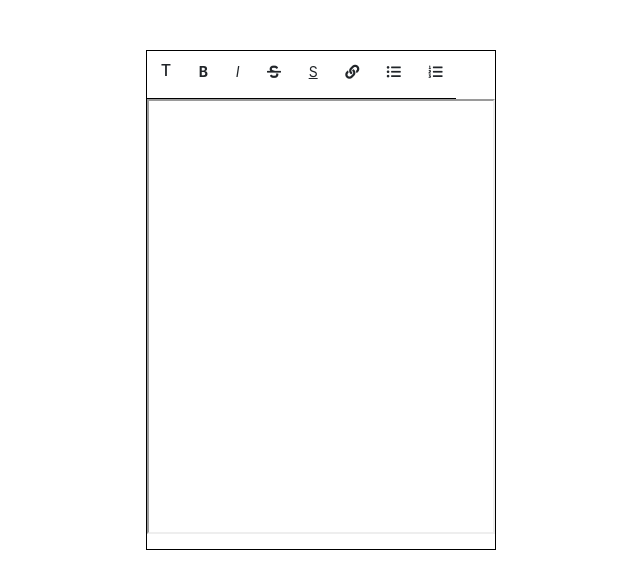
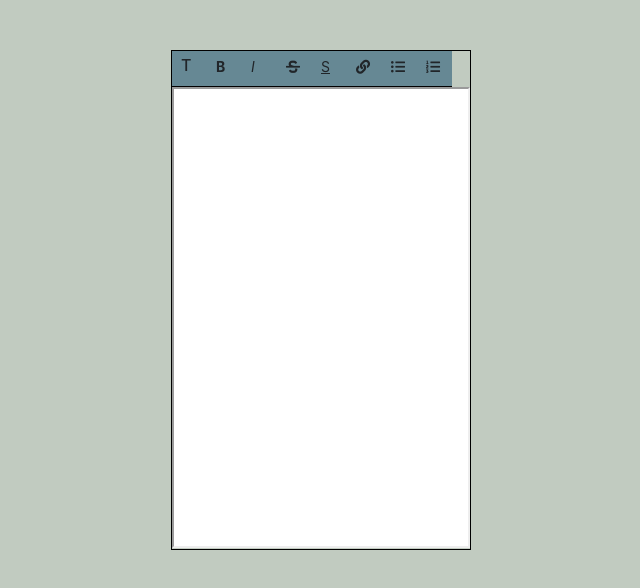
Before and after one commit to wemersonsantos/RichText, a plain HTML site: page index.html in a window 1280 px wide. Shown: the whole page, without its empty margins (319-959 px from the left). Drawn offline with nearby package versions, Linux system fonts and the light colour scheme.

Commit message:
Projeto finalizado

```diff
--- a/css/style.css
+++ b/css/style.css
@@ -1,21 +1,46 @@
 section{
     margin: 50px auto;
     border: 1px black solid;
-    width: 350px;
+    width: 300px;
     height: 500px;
+}
+
+body{
+    background-color: #C1CBC0;
 }
 
 #unorderedList{
     border-bottom: 1px black solid;
+    background-color: #668894;
+
+}
+
+#title{
+    margin-block-end: 0;
 }
 
 .nav-item{
-    margin: .3em;
+    margin: 0;
     cursor: pointer;
+    width: 35px;
+    height: 35px;
+}
+
+button{
+    transition: background-color 2s;
+}
+
+button:hover{
+    background-color: white;
+}
+
+.row>*{
+    padding-right: 0;
 }
 
 #textFormat{
-    height: 435px;
-    width: 350px;
-
+    height: 461px;
+    width: 298px;
+    background-color: white;
+    z-index: 1;
 }
--- a/index.html
+++ b/index.html
@@ -17,35 +17,35 @@
 
             <ul id="unorderedList" class="nav nav-pills justify-content-center">
 
-                <li class="nav-item">
-                   <button type="button" class="btn btn-sm buttonElements" data-cod="formatBlock"><h6>T</h6></button>
+                <li class="nav-item d-grid">
+                   <button type="button" class="btn btn-sm buttonElements" data-cod="formatBlock"><h6 id="title">T</h6></button>
                 </li><!--END LI-->
 
-                <li class="nav-item">
+                <li class="nav-item d-grid">
                     <button type="button" class="btn btn-sm buttonElements" data-cod="bold"><b>B</b></button>
                 </li><!--END LI-->
 
-                <li class="nav-item">
+                <li class="nav-item d-grid">
                     <button type="button" class="btn btn-sm buttonElements" data-cod="italic"><i>I</i></button>
                 </li><!--END LI-->
 
-                <li class="nav-item">
+                <li class="nav-item d-grid">
                     <button type="button" class="btn btn-sm buttonElements" data-cod="strikeThrough"><i class="fas fa-strikethrough" ></i></button>
                 </li><!--END LI-->
 
-                <li class="nav-item">
+                <li class="nav-item d-grid">
                     <button type="button" class="btn btn-sm buttonElements" data-cod="underline"><u>S</u></button>
                 </li><!--END LI-->
 
-                <li class="nav-item">
+                <li class="nav-item d-grid">
                     <button type="button" class="btn btn-sm buttonElements" data-cod="link"><i class="fas fa-link"></i></button>
                 </li><!--END LI-->
 
-                <li class="nav-item">
+                <li class="nav-item d-grid">
                     <button type="button" class="btn btn-sm buttonElements" data-cod="UnorderedList"><i class="fas fa-list-ul"></i></button>
                 </li><!--END LI-->
 
-                <li class="nav-item">
+                <li class="nav-item d-grid">
                     <button type="button" class="btn btn-sm buttonElements" data-cod="OrderedList"><i class="fas fa-list-ol"></i></button>
                 </li><!--END LI-->
 
--- a/js/script.js
+++ b/js/script.js
@@ -2,10 +2,16 @@ const buttonMenu = document.querySelectorAll(".buttonElements");
 format.document.designMode = "on"; //Faz com que o ducomento possa ser editado.
 
 buttonMenu.forEach(button => {
+    let fB = true;
     button.addEventListener('click', e =>{
         switch (button.dataset.cod){ //O DataSet do button
             case "formatBlock":
-            format.document.execCommand("formatBlock", false, 'h1');//Os efeitos para serem aplicados
+            if(fB){
+                format.document.execCommand("formatBlock", false, 'h1');
+            }else if(!fB){
+                format.document.execCommand("undo", false, null);//Os efeitos para serem aplicados
+            }
+            fB = !fB;
             break;
             case "bold":
             format.document.execCommand("bold", false, null);
```
